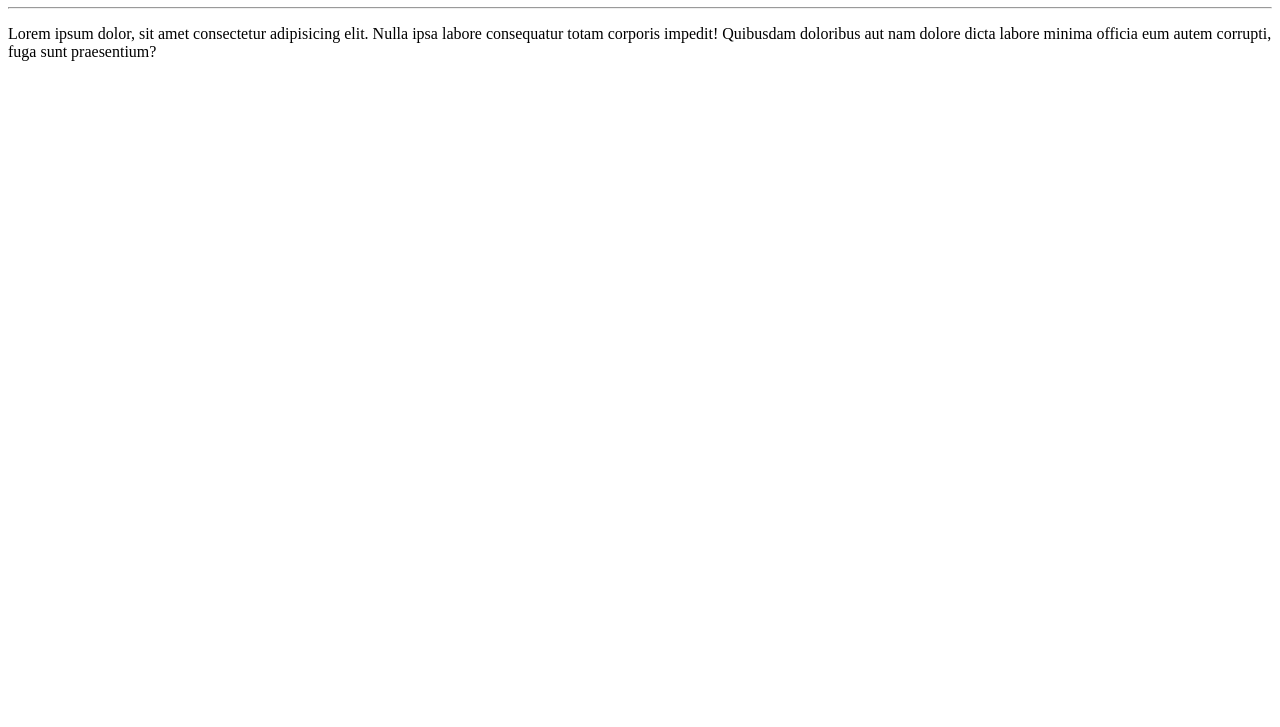
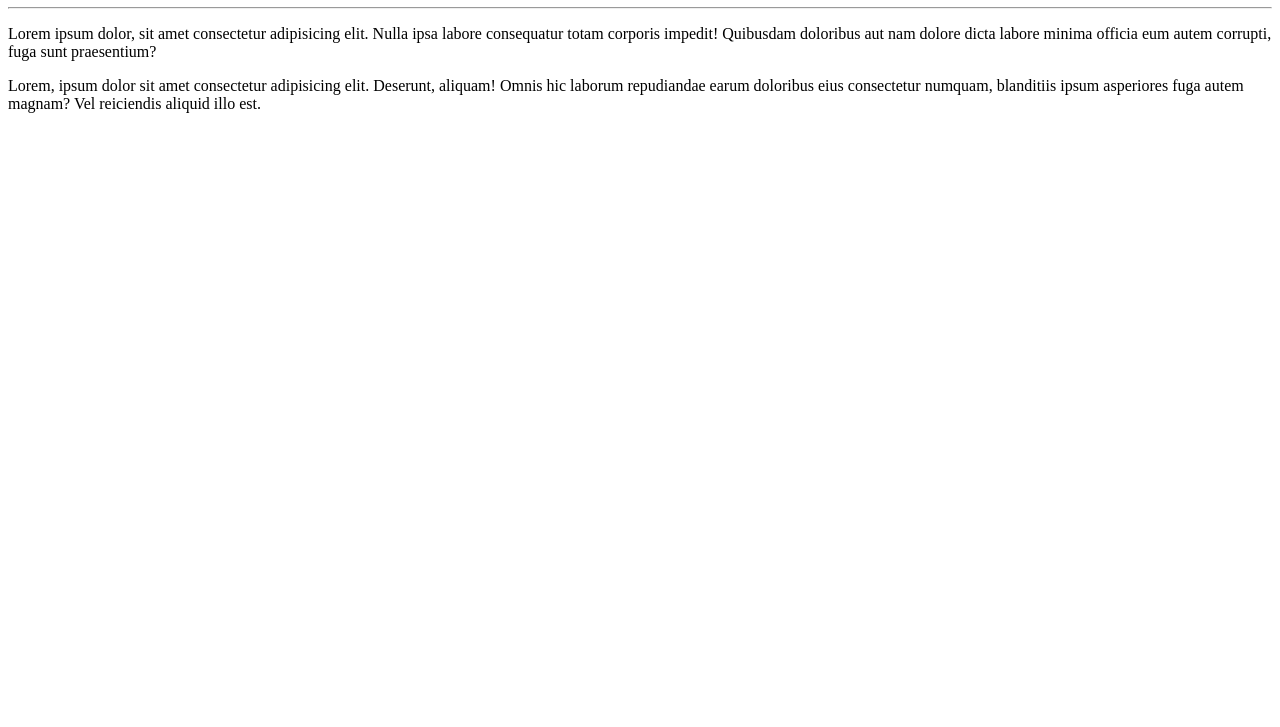
Before and after one commit to Cpharles/OlaMundo, a plain HTML site: page site-exemplo/index.html in a window 1280 px wide. Shown: the part 73-800 px from the top of the page. Drawn offline with Linux system fonts and the light colour scheme.

Commit message:
Adcionei um paragrafo

```diff
--- a/site-exemplo/index.html
+++ b/site-exemplo/index.html
@@ -9,5 +9,6 @@
    <h1>Olá,Mundo! </h1>
    <hr>
    <p>Lorem ipsum dolor, sit amet consectetur adipisicing elit. Nulla ipsa labore consequatur totam corporis impedit! Quibusdam doloribus aut nam dolore dicta labore minima officia eum autem corrupti, fuga sunt praesentium?</p>
+   <p>Lorem, ipsum dolor sit amet consectetur adipisicing elit. Deserunt, aliquam! Omnis hic laborum repudiandae earum doloribus eius consectetur numquam, blanditiis ipsum asperiores fuga autem magnam? Vel reiciendis aliquid illo est.</p>
 </body>
 </html>
```
